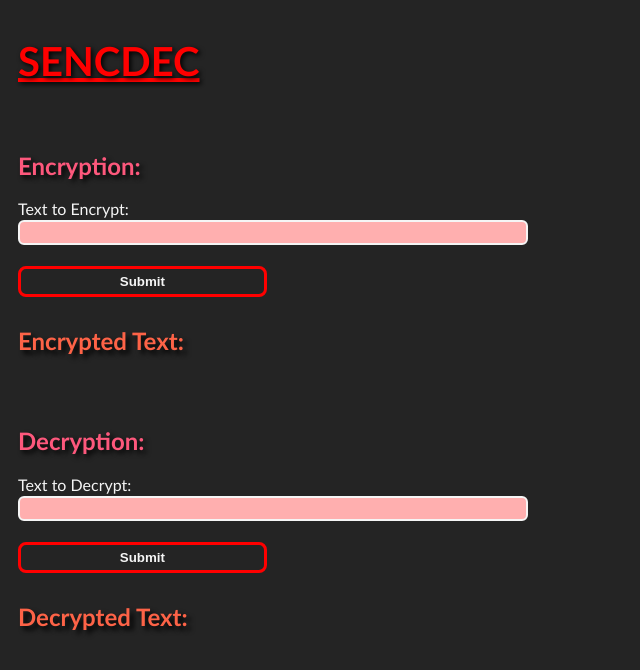
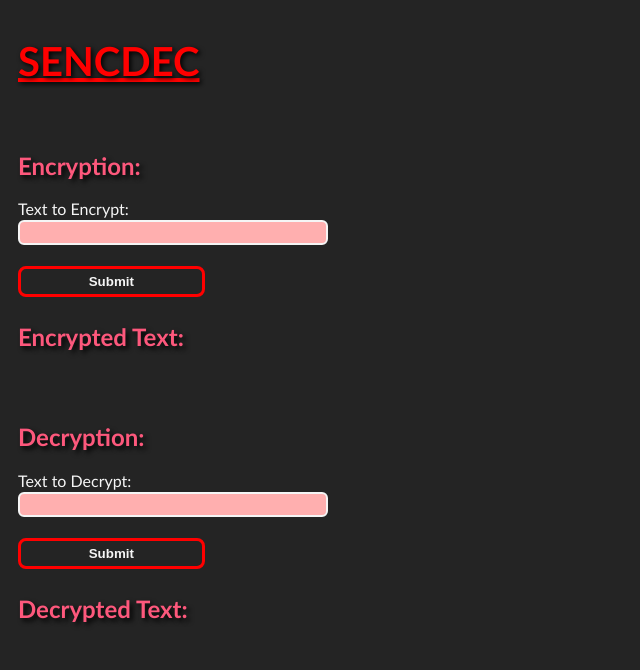
Before and after one commit to Abdullah-Younas/Sencdec, a React (Vite) app in the folder sencdec/: page / in a window 1280 px wide. Shown: the top 670 px of the page, without its empty margins (0-640 px from the left). Built offline with nearby package versions, Linux system fonts and the light colour scheme; no server answers; the database is empty.

Commit message:
Sencdec V1.0 prod

```diff
--- a/sencdec/src/App.jsx
+++ b/sencdec/src/App.jsx
@@ -13,6 +13,7 @@ function App() {
   const [ranIkeydb, setranIkey] = useState("");
   //const [tempranIkeysliced,settempranIkeysliced] = useState("");
   const [fdata,setfdata] = useState([]);
+  const [ctime,setctime] = useState(0);
 
   const chars = "abcdefghijklmnopqrstuvwxyzABCDEFGHIJKLMNOPQRSTUVWXYZ0123456789 ";
 
@@ -90,6 +91,10 @@ function App() {
     let TempEncText = ttd.slice(0,-6);
     //console.log("Entering the magical world of keys... 🗝️✨");
     setttd("");
+    /*timer = setInterval(() => {
+      setctime(sec);
+      sec ++;
+    }, 1000);*/
     let DecryptedText = "";
 
     try {
@@ -132,20 +137,6 @@ function App() {
     //console.log(DecryptedText);
   };
 
-
-
-
-
-
-
-
-
-
-
-
-
-
-
   return (
     <>
       <h1>SENCDEC</h1><br />
@@ -158,9 +149,9 @@ function App() {
           </div><br />
           <button className='subbtn'>Submit</button>
         </form>
-        <h3>Encrypted Text: </h3>
-        <h4>{enctext}</h4><br />
-      </div>
+        <h2>Encrypted Text: </h2>
+        <h4>{enctext}</h4>
+      </div><br />
       <div className='decryptionbox'>
         <h2>Decryption:</h2>
         <form onSubmit={handleSubmitdec} className='texttodecform'>
@@ -170,10 +161,11 @@ function App() {
           </div><br />
           <button className='subbtn'>Submit</button>
         </form>
-        <h3>Decrypted Text: </h3>
+        <h2>Decrypted Text: </h2>
         <h4>{dectext}</h4>
-      </div>
+      </div><br />
     </>
+
   );
 }
 
--- a/sencdec/src/index.css
+++ b/sencdec/src/index.css
@@ -29,7 +29,9 @@ input{
   margin-top: 2px;
   margin-bottom: 2px;
   padding: 3px 3px;
-  width: 500px;
+  width: auto;
+  min-width: 300px;
+  max-width: 700px;
   border-radius: 6px;
   border: none;
   background-color: rgb(255, 175, 175);
@@ -38,7 +40,7 @@ input{
   font-weight: bold;
 }
 .subbtn{
-  width: 10%;
+  width: auto;
   padding: 5px;
   border: 3px solid rgb(255, 0, 0);
   background-color: #242424;
@@ -47,7 +49,7 @@ input{
   color: whitesmoke;
   font-weight: bold;
   transition: all 0.5s;
-  min-width: 20%;
+  min-width: 15%;
 }
 .subbtn:hover{
   background-color: rgb(255, 0, 0);
```
